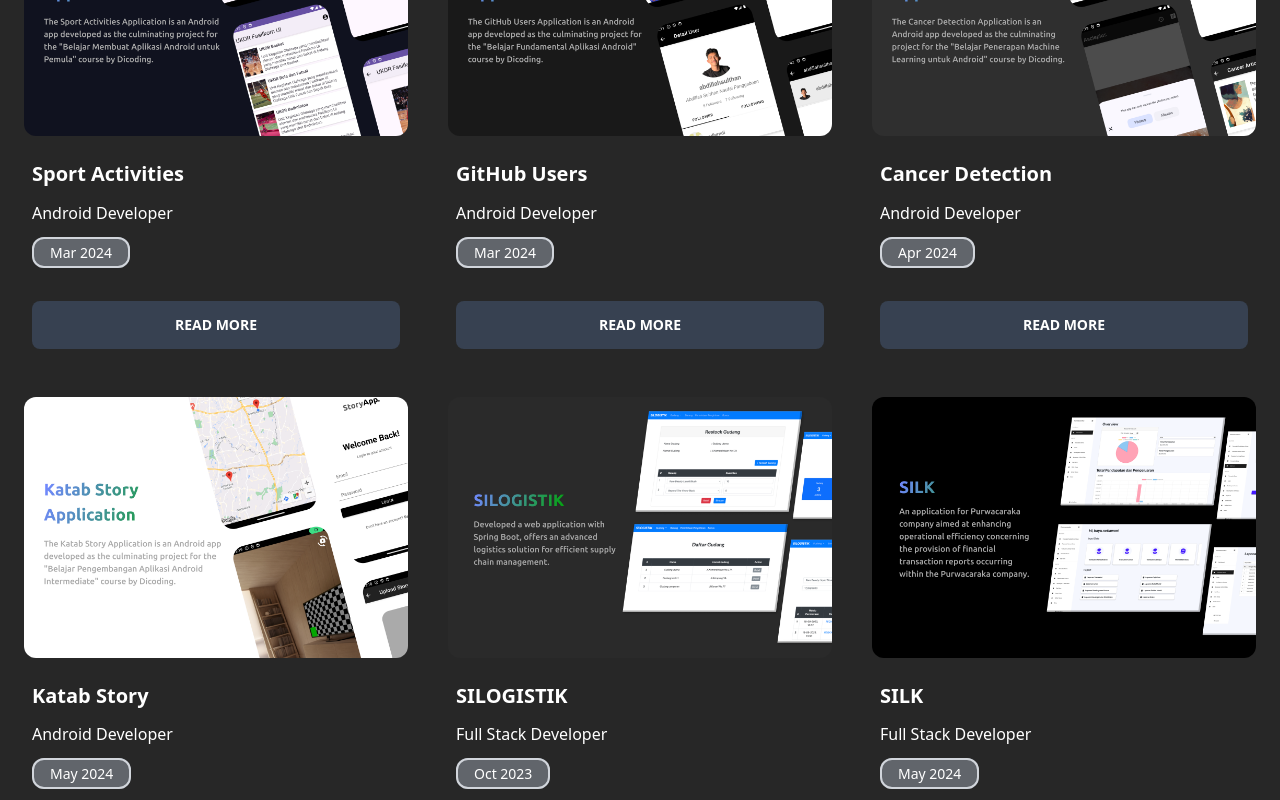
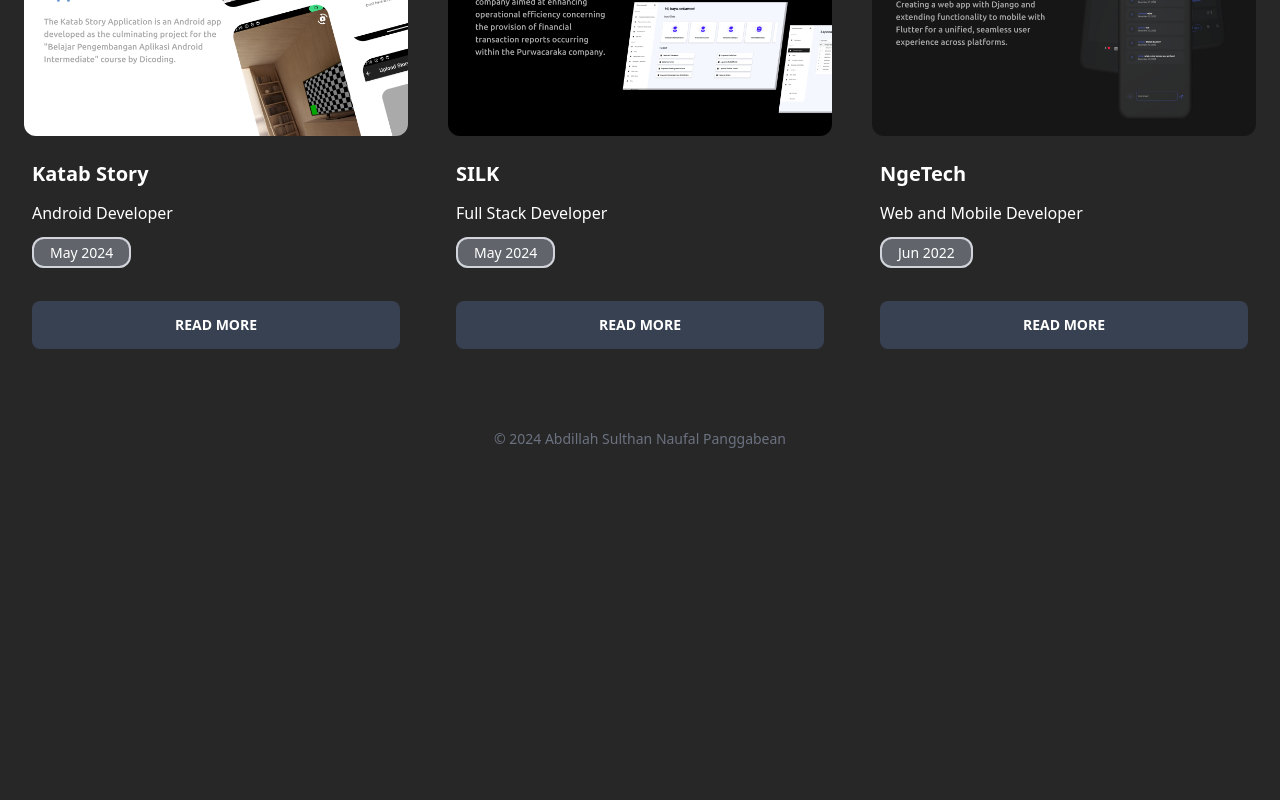
Before and after one commit to abdillahsulthan/portofolio-website, a React (Create React App) app: page / in a window 1280 px wide. Shown: the part 1460-2260 px from the top of the page. After the commit the page ends 1925 px from the top, so only its background shows below. Built offline with nearby package versions, Linux system fonts and the light colour scheme.

Commit message:
fix: delay loading

```diff
--- a/src/components/Project/Project.js
+++ b/src/components/Project/Project.js
@@ -15,39 +15,6 @@
 
 const projectExperiences = [
   {
-    title: 'Sport Activities',
-    description: 'The Sport Activities Application is an Android app developed as the culminating project for the "Belajar Membuat Aplikasi Android untuk Pemula" course by Dicoding. Built with Kotlin, it enables users to view sports activities offered by the Faculty of Computer Science UI. Users can access detailed information about each activity, including descriptions, practice locations, and supervisors.',
-    role: 'Android Developer',
-    time: 'Mar 2024',
-    image: require('../../assets/Project-Sport.png'),
-    techStacks: [
-      faKotlin, faAndroid
-    ],
-    githubRepo: 'https://github.com/abdillahsulthan/sport-activities-application',
-  },
-  {
-    title: 'GitHub Users',
-    description: 'The GitHub Users Application is an Android app developed as the culminating project for the "Belajar Fundamental Aplikasi Android" course by Dicoding. Built with Kotlin, it enables users to explore GitHub users. Leveraging the GitHub API, it features user search functionality, the ability to add favorites for quick access, and offers a convenient dark mode option for improved readability in low-light environments.',
-    role: 'Android Developer',
-    time: 'Mar 2024',
-    image: require('../../assets/Project-GitHub.png'),
-    techStacks: [
-      faKotlin, faAndroid
-    ],
-    githubRepo: 'https://github.com/abdillahsulthan/github-user-application',
-  },
-  {
-    title: 'Cancer Detection',
-    description: 'The Cancer Detection Application is an Android app developed as the culminating project for the "Belajar Penerapan Machine Learning untuk Android" course by Dicoding. Built with Kotlin, It enables users to upload images and detects whether they contain cancer using a machine learning model. Additionally, it includes a feature to view the analysis history of user-uploaded images and provides articles about cancer from an external API.',
-    role: 'Android Developer',
-    time: 'Apr 2024',
-    image: require('../../assets/Project-Cancer.png'),
-    techStacks: [
-      faKotlin, faAndroid
-    ],
-    githubRepo: 'https://github.com/abdillahsulthan/cancer-detection-application',
-  },
-  {
     title: 'Katab Story',
     description: 'The Katab Story Application is an Android app developed as the culminating project for the "Belajar Pengembangan Aplikasi Android Intermediate" course by Dicoding. Built with Kotlin, it enables users to log in and view stories from all users of the Story Application. Additionally, it allows users to upload their own stories using either the gallery or CameraX.',
     role: 'Android Developer',
@@ -57,17 +24,6 @@
       faKotlin, faAndroid
     ],
     githubRepo: 'https://github.com/abdillahsulthan/story-application',
-  },
-  {
-    title: 'SILOGISTIK',
-    description: 'Developed a web application with Spring Boot, offers an advanced logistics solution for efficient supply chain management.',
-    role: 'Full Stack Developer',
-    time: 'Oct 2023',
-    image: require('../../assets/Project-SILOGISTIK.png'),
-    techStacks: [
-      faSpringBoot, faDocker, faPostgresql, faBootstrap
-    ],
-    githubRepo: 'https://github.com/abdillahsulthan/SILOGISTIK',
   },
   {
     title: 'SILK',
@@ -92,15 +48,6 @@
     githubRepo: 'https://github.com/ngetech',
   },
 ];
-
-const ProgressBar = ({ progress }) => (
-  <div className="w-full bg-gray-200 rounded-full h-2.5 dark:bg-gray-700">
-    <div
-      className="bg-blue-600 h-2.5 rounded-full"
-      style={{ width: `${progress}%` }}
-    ></div>
-  </div>
-);
 
 const Modal = ({ experience, onClose }) => {
   if (!experience) return null;
@@ -181,19 +128,22 @@
 
 export default function Project() {
   const [selectedExperience, setSelectedExperience] = useState(null);
-  const [loadedCount, setLoadedCount] = useState(0);
-  const totalImages = projectExperiences.length;
+  const [allImagesLoaded, setAllImagesLoaded] = useState(false);
 
   useEffect(() => {
-    const interval = setInterval(() => {
-      if (loadedCount < totalImages) {
-        setLoadedCount((prevCount) => prevCount + 1);
-      } else {
-        clearInterval(interval);
-      }
-    }, 100);
-    return () => clearInterval(interval);
-  }, [loadedCount, totalImages]);
+    const imagePromises = projectExperiences.map(
+      (experience) =>
+        new Promise((resolve) => {
+          const img = new Image();
+          img.src = experience.image;
+          img.onload = resolve;
+        })
+    );
+
+    Promise.all(imagePromises).then(() => {
+      setAllImagesLoaded(true);
+    });
+  }, []);
 
   const handleReadMore = (experience) => {
     setSelectedExperience(experience);
@@ -203,11 +153,11 @@
     setSelectedExperience(null);
   };
 
-  const handleImageLoad = () => {
-    setLoadedCount((prevCount) => prevCount + 1);
-  };
-
-  const progress = (loadedCount / totalImages) * 100;
+  const Spinner = () => (
+    <div className="flex justify-center items-center">
+      <div className="w-12 h-12 border-4 border-gray-300 border-t-blue-600 rounded-full animate-spin"></div>
+    </div>
+  );
 
   return (
     <div className="flex flex-col items-center py-10">
@@ -216,20 +166,18 @@
           Project Experiences
         </h1>
       </div>
-      {loadedCount < totalImages ? (
-        <div className="w-full max-w-md">
-          <ProgressBar progress={progress} />
-        </div>
+
+      {!allImagesLoaded ? (
+        <Spinner />
       ) : (
         <div className="grid grid-cols-1 md:grid-cols-3 gap-2">
           {projectExperiences.map((experience) => (
-            <ProjectExperienceCard key={experience.title} experience={experience} onReadMore={handleReadMore} onImageLoad={handleImageLoad} />
+            <ProjectExperienceCard key={experience.title} experience={experience} onReadMore={handleReadMore} />
           ))}
         </div>
       )}
-      {selectedExperience && (
-        <Modal experience={selectedExperience} onClose={handleCloseModal} />
-      )}
+
+      {selectedExperience && <Modal experience={selectedExperience} onClose={handleCloseModal} />}
     </div>
   );
 }
--- a/src/components/Work/Work.js
+++ b/src/components/Work/Work.js
@@ -1,50 +1,46 @@
 import React, { useState, useEffect } from 'react';
-import faKotlin from '../../assets/kotlin.png'
-import faAndroid from '../../assets/android.png'
-import faFirebase from '../../assets/firebase.png'
-import faReact from '../../assets/react.png'
-import faPHP from '../../assets/php.png'
-import faCpanel from '../../assets/cpanel.png'
-import faMySql from '../../assets/mysql.png'
-import faBootstrap from '../../assets/bootstrap.png'
+import faKotlin from '../../assets/kotlin.png';
+import faAndroid from '../../assets/android.png';
+import faFirebase from '../../assets/firebase.png';
+import faReact from '../../assets/react.png';
+import faPHP from '../../assets/php.png';
+import faCpanel from '../../assets/cpanel.png';
+import faMySql from '../../assets/mysql.png';
+import faBootstrap from '../../assets/bootstrap.png';
 import { FontAwesomeIcon } from '@fortawesome/react-fontawesome';
 import { faTimes } from '@fortawesome/free-solid-svg-icons';
 
 const workExperiences = [
   {
     title: 'netZAP',
-    description: 'Collaborated in a team of four to develop a website for product recognition, career development, and company insight for netZAP utilizing the React framework and PHP. Developed features for product recognition, career advancement, and company insight on the netZAP platform.',
+    description: 'Collaborated in a team of four to develop a website for product recognition, career development, and company insight for netZAP utilizing the React framework and PHP.',
     role: 'Full Stack Developer',
     time: 'Jan - May, 2024',
     image: require('../../assets/Work-netZAP.png'),
-    techStacks: [
-      faReact, faPHP, faCpanel, faMySql, faBootstrap
-    ]
+    techStacks: [faReact, faPHP, faCpanel, faMySql, faBootstrap],
   },
   {
     title: 'Bangkit Academy 2024',
-    description: 'Bangkit Academy is a technology and professional development training program supported by Google, GoTo, and Traveloka. With a comprehensive curriculum and interactive learning approach, the program aims to equip participants with the skills necessary for success in the technology industry. At Bangkit Academy, participants engage in coursework on the Dicoding website, attend self-improvement seminars, and collaborate on capstone projects to enhance technical skills and professional development.',
+    description: 'Bangkit Academy is a technology and professional development training program supported by Google, GoTo, and Traveloka.',
     role: 'Android Developer',
     time: 'Feb - Jun, 2024',
     image: require('../../assets/Work-Bangkit.png'),
-    techStacks: [
-      faAndroid, faKotlin, faFirebase
-    ]
+    techStacks: [faAndroid, faKotlin, faFirebase],
   },
   {
     title: 'Faculty of Computer Science',
-    description: 'Assisted in teaching and grading for Linear Algebra and Introduction to Computer Architecture courses. Developed instructional materials for Linear Algebra topics and provided support using AVR Studio 4 and Logisim for Computer Architecture. ',
+    description: 'Assisted in teaching and grading for Linear Algebra and Introduction to Computer Architecture courses.',
     role: 'Teaching Assistant',
     time: 'Jan 2023 - Jan 2024',
     image: require('../../assets/Work-TA.png'),
   },
 ];
 
-const WorkExperienceCard = ({ experience, onReadMore, onImageLoad }) => {
+const WorkExperienceCard = ({ experience, onReadMore }) => {
   return (
     <div className="relative flex w-full max-w-[26rem] flex-col rounded-xl bg-transparent text-white">
       <div className="relative mx-4 mt-4 overflow-hidden text-white rounded-xl">
-        <img src={experience.image} alt={experience.title} onLoad={onImageLoad}/>
+        <img src={experience.image} alt={experience.title} />
       </div>
       <div className="p-6">
         <div className="flex items-center justify-between mb-3">
@@ -72,24 +68,12 @@
   );
 };
 
-const ProgressBar = ({ progress }) => (
-  <div className="w-full bg-gray-200 rounded-full h-2.5 dark:bg-gray-700">
-    <div
-      className="bg-blue-600 h-2.5 rounded-full"
-      style={{ width: `${progress}%` }}
-    ></div>
-  </div>
-);
-
 const Modal = ({ experience, onClose }) => {
   if (!experience) return null;
 
   return (
     <div className="fixed inset-0 z-50 flex items-center justify-center bg-black bg-opacity-50" onClick={onClose}>
-      <div
-        className="bg-white p-8 rounded-lg max-w-4xl w-full mx-4 md:mx-0 relative"
-        onClick={(e) => e.stopPropagation()}
-      >
+      <div className="bg-white p-8 rounded-lg max-w-4xl w-full mx-4 md:mx-0 relative" onClick={(e) => e.stopPropagation()}>
         <button
           className="absolute top-0 right-0 mt-4 mr-4 text-gray-600 hover:text-gray-900"
           onClick={onClose}
@@ -120,19 +104,22 @@
 
 export default function Work() {
   const [selectedExperience, setSelectedExperience] = useState(null);
-  const [loadedCount, setLoadedCount] = useState(0);
-  const totalImages = workExperiences.length;
+  const [allImagesLoaded, setAllImagesLoaded] = useState(false);
 
   useEffect(() => {
-    const interval = setInterval(() => {
-      if (loadedCount < totalImages) {
-        setLoadedCount((prevCount) => prevCount + 1);
-      } else {
-        clearInterval(interval);
-      }
-    }, 100);
-    return () => clearInterval(interval);
-  }, [loadedCount, totalImages]);
+    const imagePromises = workExperiences.map(
+      (experience) =>
+        new Promise((resolve) => {
+          const img = new Image();
+          img.src = experience.image;
+          img.onload = resolve;
+        })
+    );
+
+    Promise.all(imagePromises).then(() => {
+      setAllImagesLoaded(true);
+    });
+  }, []);
 
   const handleReadMore = (experience) => {
     setSelectedExperience(experience);
@@ -142,12 +129,11 @@
     setSelectedExperience(null);
   };
 
-  const handleImageLoad = () => {
-    setLoadedCount((prevCount) => prevCount + 1);
-  };
-
-
-  const progress = (loadedCount / totalImages) * 100;
+  const Spinner = () => (
+    <div className="flex justify-center items-center">
+      <div className="w-12 h-12 border-4 border-gray-300 border-t-blue-600 rounded-full animate-spin"></div>
+    </div>
+  );
 
   return (
     <div className="flex flex-col items-center py-10">
@@ -156,20 +142,18 @@
           Work Experiences
         </h1>
       </div>
-      {loadedCount < totalImages ? (
-        <div className="w-full max-w-md">
-          <ProgressBar progress={progress} />
-        </div>
+
+      {!allImagesLoaded ? (
+        <Spinner />
       ) : (
         <div className="grid grid-cols-1 md:grid-cols-3 gap-2">
           {workExperiences.map((experience) => (
-            <WorkExperienceCard key={experience.title} experience={experience} onReadMore={handleReadMore} onImageLoad={handleImageLoad} />
+            <WorkExperienceCard key={experience.title} experience={experience} onReadMore={handleReadMore} />
           ))}
         </div>
       )}
-      {selectedExperience && (
-        <Modal experience={selectedExperience} onClose={handleCloseModal} />
-      )}
+
+      {selectedExperience && <Modal experience={selectedExperience} onClose={handleCloseModal} />}
     </div>
   );
 }
```
